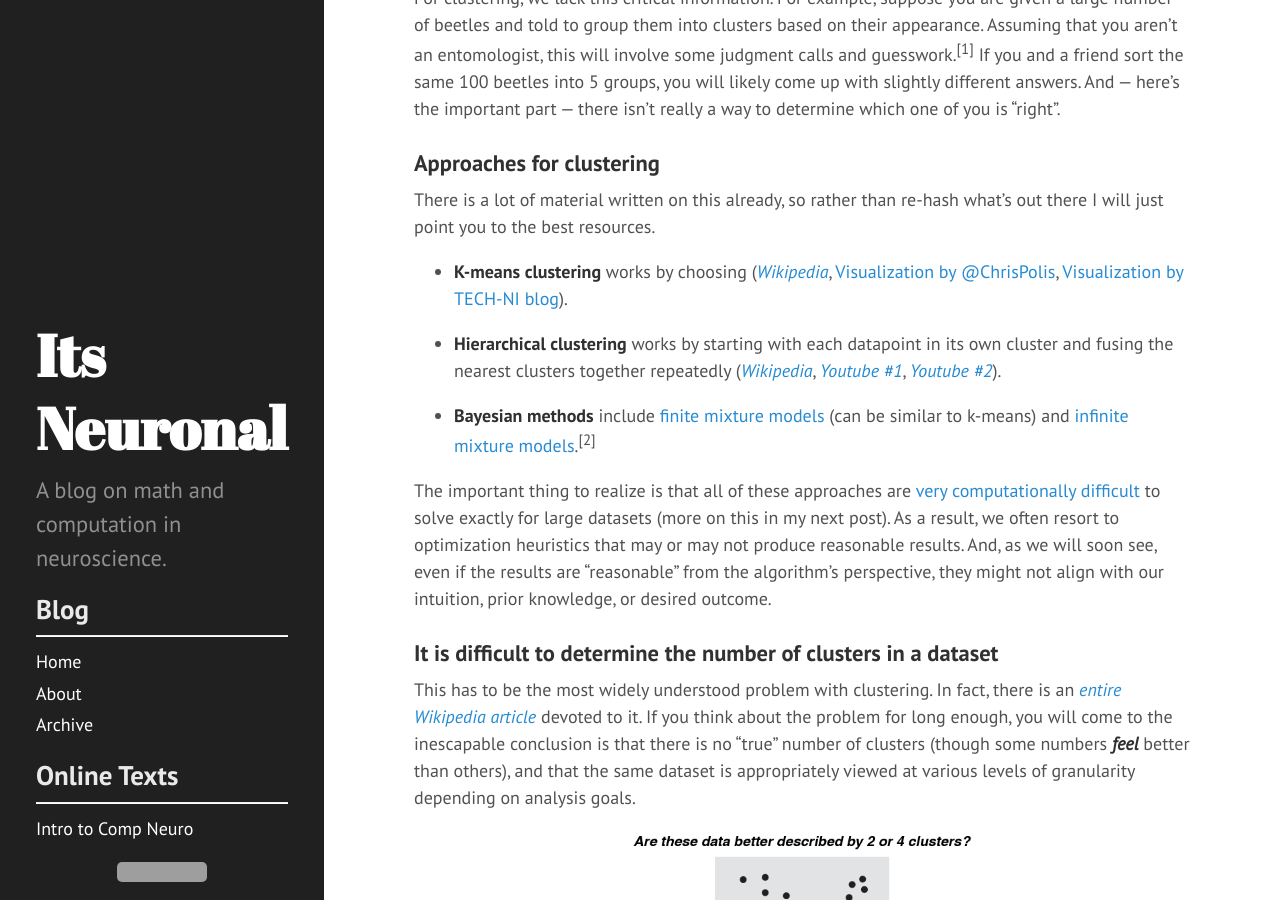
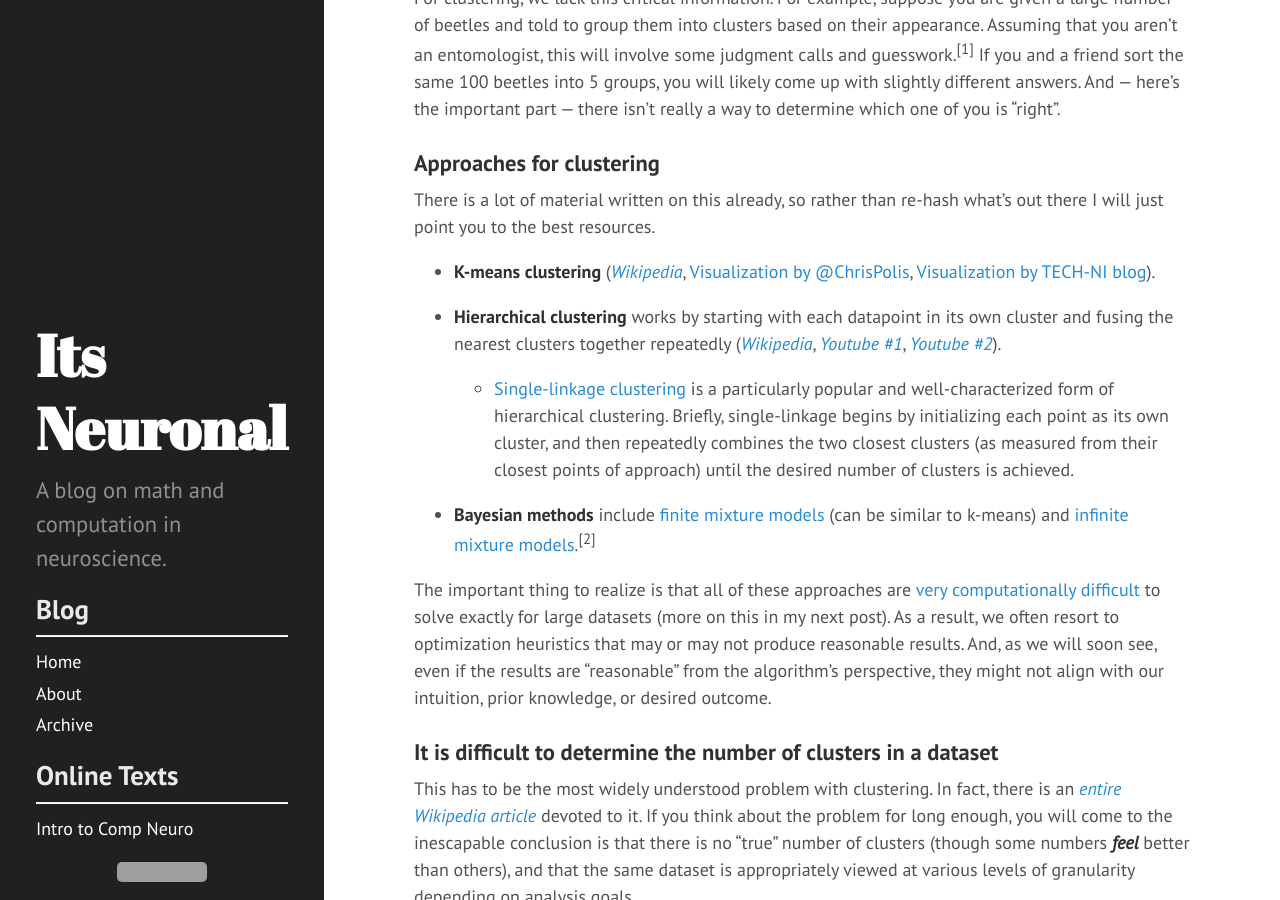
Before and after one commit to ahwillia/itsneuronalblog, a Jekyll site: the page built from _posts/2015-09-11-clustering1.md, in a window 1280 px wide and 900 px high, scrolled down 1066 px. Built offline with Jekyll 4.4.1, drawn with Linux system fonts in a browser that asks for light colours; Markdown is read by kramdown in place of the engine named in the settings; comment, search, counter and statistics services are not loaded; grey boxes are pictures that could not be loaded.

Commit message:
fix typo, add a brief explanation of single-linkage

```diff
--- a/_posts/2015-09-11-clustering1.md
+++ b/_posts/2015-09-11-clustering1.md
@@ -27,9 +27,11 @@ For clustering, we lack this critical information. For example, suppose you are
 
 There is a lot of material written on this already, so rather than re-hash what's out there I will just point you to the best resources.
 
-* **K-means clustering** works by choosing  ([*Wikipedia*](https://en.wikipedia.org/wiki/K-means_clustering), [Visualization by @ChrisPolis](http://www.bytemuse.com/post/k-means-clustering-visualization/), [Visualization by TECH-NI blog](http://tech.nitoyon.com/en/blog/2013/11/07/k-means/)).
+* **K-means clustering**  ([*Wikipedia*](https://en.wikipedia.org/wiki/K-means_clustering), [Visualization by @ChrisPolis](http://www.bytemuse.com/post/k-means-clustering-visualization/), [Visualization by TECH-NI blog](http://tech.nitoyon.com/en/blog/2013/11/07/k-means/)).
 
 * **Hierarchical clustering** works by starting with each datapoint in its own cluster and fusing the nearest clusters together repeatedly ([*Wikipedia*](https://en.wikipedia.org/wiki/Hierarchical_clustering), [*Youtube #1*](https://youtu.be/XJ3194AmH40), [*Youtube #2*](https://youtu.be/VMyXc3SiEqs)).
+
+	* [Single-linkage clustering](https://en.wikipedia.org/wiki/Single-linkage_clustering) is a particularly popular and well-characterized form of hierarchical clustering. Briefly, single-linkage begins by initializing each point as its own cluster, and then repeatedly combines the two closest clusters (as measured from their closest points of approach) until the desired number of clusters is achieved.
 
 * **Bayesian methods** include [finite mixture models](http://ifas.jku.at/gruen/BayesMix/bayesmix-intro.pdf) (can be similar to k-means) and [infinite mixture models](http://www.kyb.tue.mpg.de/fileadmin/user_upload/files/publications/pdfs/pdf2299.pdf).<sup>[2]</sup>
 
```
